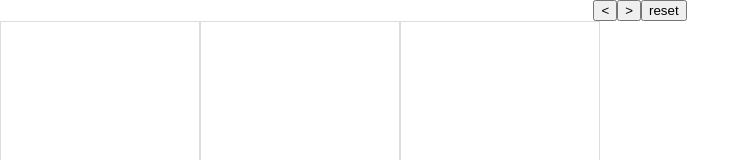
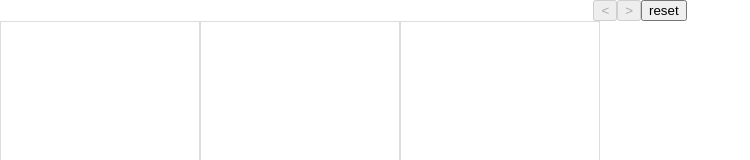
Before and after one commit to kaiosilveira/enzo-tic-tac-toe, a React (Create React App) app: page / in a window 1280 px wide. Shown: the top 160 px of the page, without its empty margins (0-750 px from the left). Built offline with nearby package versions, Linux system fonts and the light colour scheme.

Commit message:
✨ disable control buttons on boundaries

```diff
--- a/src/components/game/index.js
+++ b/src/components/game/index.js
@@ -26,7 +26,7 @@ const Game = () => {
 
   const play = position => {
     if (board[position] !== '') return;
-    if (currentMove !== boardHistory.length - 1) return;
+    if (currentMove < Math.max(0, boardHistory.length - 1)) return;
     if (winner) return;
 
     const playedSymbol = currentSymbol === SYMBOLS.X ? SYMBOLS.O : SYMBOLS.X;
@@ -34,6 +34,7 @@ const Game = () => {
 
     const newBoardState = [...board];
     newBoardState[position] = playedSymbol;
+
     setBoard(newBoardState);
     setBoardHistory([...boardHistory, newBoardState]);
     setCurrentMove(currentMove + 1);
@@ -53,6 +54,7 @@ const Game = () => {
     setWinner('');
     setBoard(INITIAL_BOARD_STATE);
     setBoardHistory([]);
+    setCurrentMove(0);
   };
 
   useEffect(() => {
@@ -63,8 +65,12 @@ const Game = () => {
     <React.Fragment>
       {winner && <div>Winner: {winner}</div>}
       <S.Controls>
-        <button onClick={undoPlay}>{'<'}</button>
-        <button onClick={redoPlay}>{'>'}</button>
+        <button disabled={currentMove === 0} onClick={undoPlay}>
+          {'<'}
+        </button>
+        <button disabled={currentMove === boardHistory.length - 1} onClick={redoPlay}>
+          {'>'}
+        </button>
         <button onClick={reset}>reset</button>
       </S.Controls>
       <S.Game data-testid="game">
```
Also changed, not shown: 1 other file (tests, documents, lock files or other folders).
